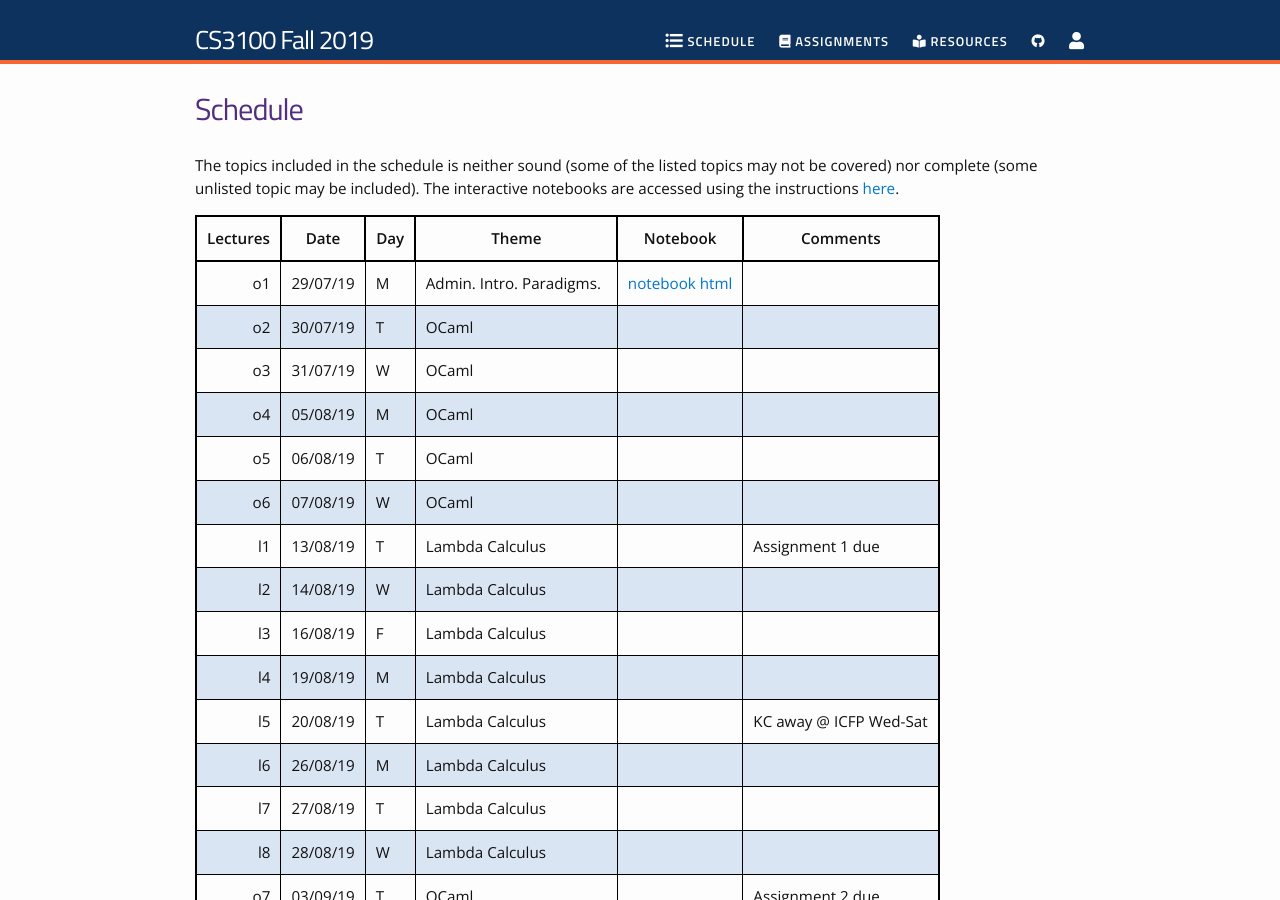
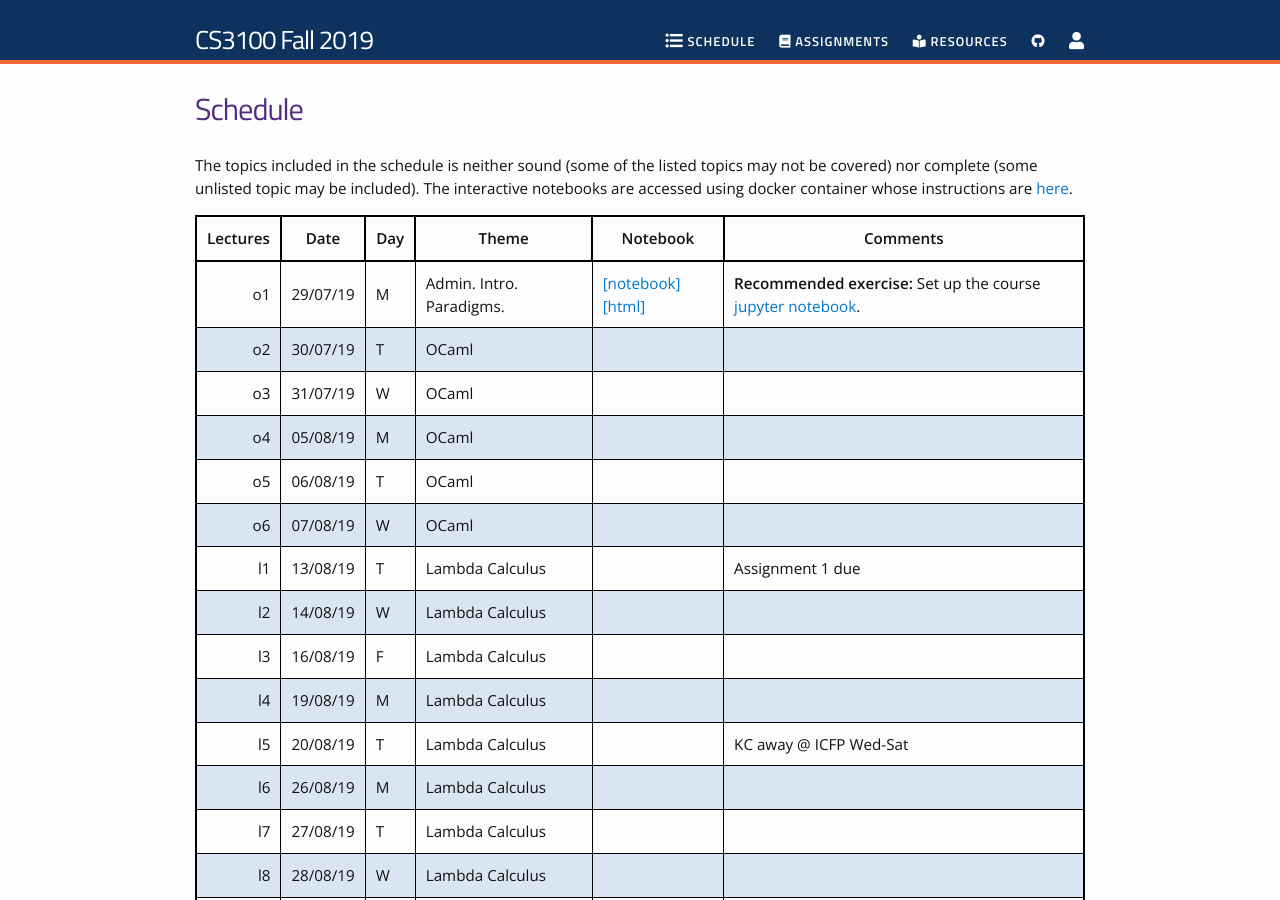
Before and after one commit to kayceesrk/cs3100_m20, a Jekyll site: the page built from schedule.md, in a window 1280 px wide and 900 px high. Built offline with Jekyll 4.4.1, drawn with Linux system fonts in a browser that asks for light colours; nearby versions of some CDN libraries.

Commit message:
Instructions

```diff
--- a/schedule.md
+++ b/schedule.md
@@ -6,12 +6,12 @@ permalink: /schedule/
 
 The topics included in the schedule is neither sound (some of the listed topics
 may not be covered) nor complete (some unlisted topic may be included). The
-interactive notebooks are accessed using the instructions
+interactive notebooks are accessed using docker container whose instructions are
 [here](https://github.com/kayceesrk/cs3100_f19#running-the-jupyter-notebooks).
 
 | Lectures | Date  | Day | Theme | Notebook | Comments|
 |---------:|-------|-----|-------|---------|
-|o1|29/07/19|M|Admin. Intro. Paradigms.|[notebook]() [html]({{site.baseurl}}/lectures/lec1/lec1.html)||
+|o1|29/07/19|M|Admin. Intro. Paradigms.|[\[notebook\]](https://github.com/kayceesrk/cs3100_f19/blob/gh-pages/lectures/lec1/lec1.ipynb) [\[html\]]({{site.baseurl}}/lectures/lec1/lec1.html)|**Recommended exercise:** Set up the course [jupyter notebook](https://github.com/kayceesrk/cs3100_f19#running-the-jupyter-notebooks).|
 |o2|30/07/19|T|OCaml|||
 |o3|31/07/19|W|OCaml|||
 |o4|05/08/19|M|OCaml|||
```
